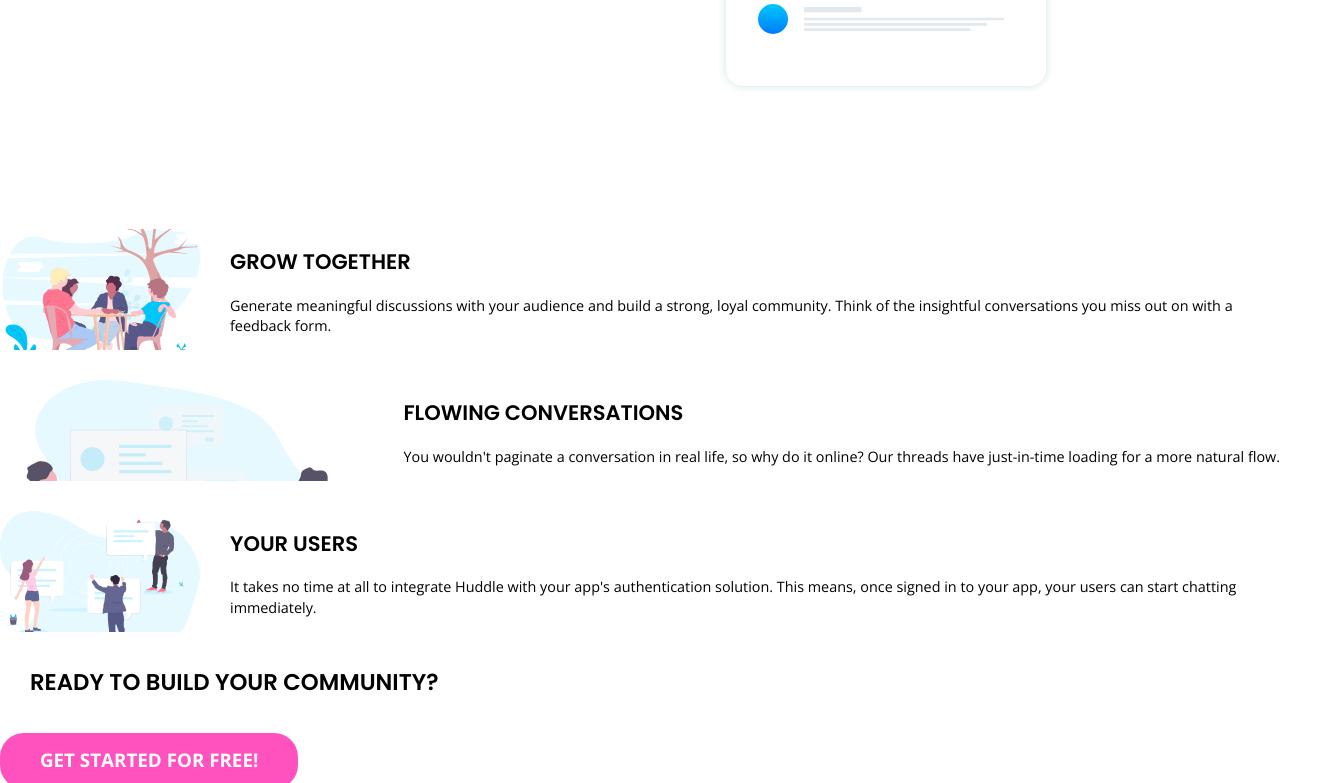
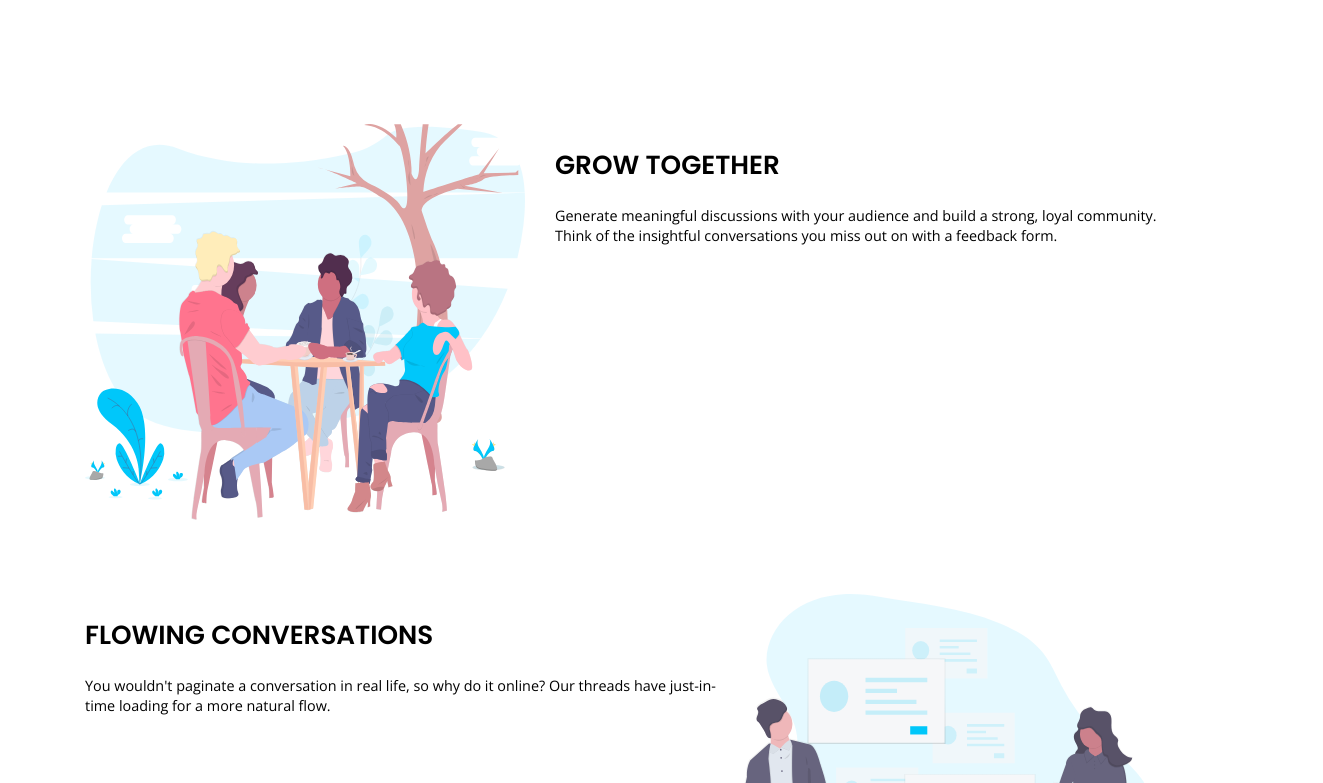
Before and after one commit to MSagdieva/FMChallenge---huddle-landing-page-with-alternating-feature-blocks, a website: page src/index.html in a window 1280 px wide. Shown: the part 850-1633 px from the top of the page, 1323 px wide, since content can reach past the window. Drawn offline with nearby package versions, Linux system fonts and the light colour scheme; files that its build step writes are made by us from their sources; files whose address does not match are found by name.

Commit message:
start main content layout

```diff
--- a/src/html/elements/main.html
+++ b/src/html/elements/main.html
@@ -1,18 +1,22 @@
 <main>
     <div class="main-heading">
         <div class="main-heading__container">
+            <div class="main-heading__container-row">
                 <h1 class="main-heading__title title">Build The Community Your Fans Will Love
                 </h1>
                 <div class="main-heading__text">Huddle re-imagines the way we build communities. You have a voice, but so does your audience.
                     Create connections with your users as you engage in genuine discussion.</div>
+            </div>
+            <div class="main-heading__container-row">
                 <a class="main-heading__btn btn">Get Started For Free!</a>
                 <img src="/img/illustration-mockups.svg" alt="" class="main-heading__image">
             </div>
     </div>
-    <section class="section main_content">
-        <div class="main_content info">
-            <div class="info-block">
-                <div class="img-container"><img src="img//illustration-flowing-conversation.svg" alt="" class="ill"></div>
+    </div>
+    <section class="section main-content _container">
+        <div class="main-content__info">
+            <div class="main-content__info-block info-block">
+                <div class="img-container"><img src="img/illustration-flowing-conversation.svg" alt="" class="ill"></div>
                 <div class="text-container">
                     <h3 class="title info-block__title">
                         Grow Together
@@ -20,7 +24,7 @@
                     <p class="text">Generate meaningful discussions with your audience and build a strong, loyal community. Think of the insightful conversations you miss out on with a feedback form. </p>
                 </div>
             </div>
-            <div class="info-block">
+            <div class="main-content__info-block info-block">
                 <div class="img-container"><img src="img/illustration-grow-together.svg" alt="" class="ill"></div>
                 <div class="text-container">
                     <h3 class="title info-block__title">
@@ -29,7 +33,7 @@
                     <p class="text">You wouldn't paginate a conversation in real life, so why do it online? Our threads have just-in-time loading for a more natural flow. </p>
                 </div>
             </div>
-            <div class="info-block">
+            <div class="main-content__info-block info-block">
                 <div class="img-container"><img src="img/illustration-your-users.svg" alt="" class="ill"></div>
                 <div class="text-container">
                     <h3 class="title info-block__title">
--- a/src/scss/elements/footer.scss
+++ b/src/scss/elements/footer.scss
@@ -5,6 +5,7 @@
         font-size:14px;
         font-family: $fontFamily;
         font-weight: 400;
+        padding-top: 100px;
     }
     &__container {
         @include adaptive-value('font-size', 14, 10, 0);
--- a/src/scss/elements/heading.scss
+++ b/src/scss/elements/heading.scss
@@ -19,10 +19,14 @@
         @media (max-width:$md3+px) {
             padding: 5px 10px;
         }
+        &:hover{
+            background-color: #FF9ADB;
+        }
     }
 
     &__container {
         padding: 100px 20px;
+        display: flex;
     }
 
     &__content {
--- a/src/scss/elements/sections.scss
+++ b/src/scss/elements/sections.scss
@@ -42,25 +42,34 @@
     @include adaptive-value('font-size', 16, 12, 0);
 }
 }
-.main_content{
+.main-content{
     &__header{
         margin:0;
     }
-    .info-block{
+    &__info-block{
         display:flex;
         @media (max-width: $md4+px){
             flex-wrap: wrap;
         }
-    }
     .img-container{
+        flex: 0 0 440px;
+        height: 440px;
         margin-right: 30px;
-        flex:1 0 200px;
         padding: 0;
         @media (max-width: $md4+px){
             height: 200px;
             margin-right: 0;
         }
+        .ill{
+            object-fit: initial;
+            height: 90%;
+        }
     }
+}
+
+&__info-block:nth-child(2){
+    flex-direction: row-reverse;
+}
 
     .info-block~.info-block{
         margin-top: 30px;
@@ -77,6 +86,17 @@
 }
 
 .promo-block{
+    position: relative;
+    top: 50px;
+    &__container{
+        margin: 0 auto;
+        padding: 56px 130px;
+        text-align: center;
+        width: 880px;
+        background-color: #fff;
+        border-radius: 15px;
+        box-shadow: 0px 0px 14px rgba(0, 0, 0, 0.0710768);
+    }
     &__btn{
         background-color: $accent;
         border-radius: 24px;
@@ -85,5 +105,8 @@
         @media (max-width:$md3+px) {
             padding: 5px 10px;
         }
+        &:hover{
+            background-color: #FF9ADB;
+        }
     }
 }
```
Also changed, not shown: dist/css/style.css, dist/css/style.min.css, dist/img/logo copy.svg (deleted), dist/index.html. Lines whose indentation alone changed are shown as unchanged.
